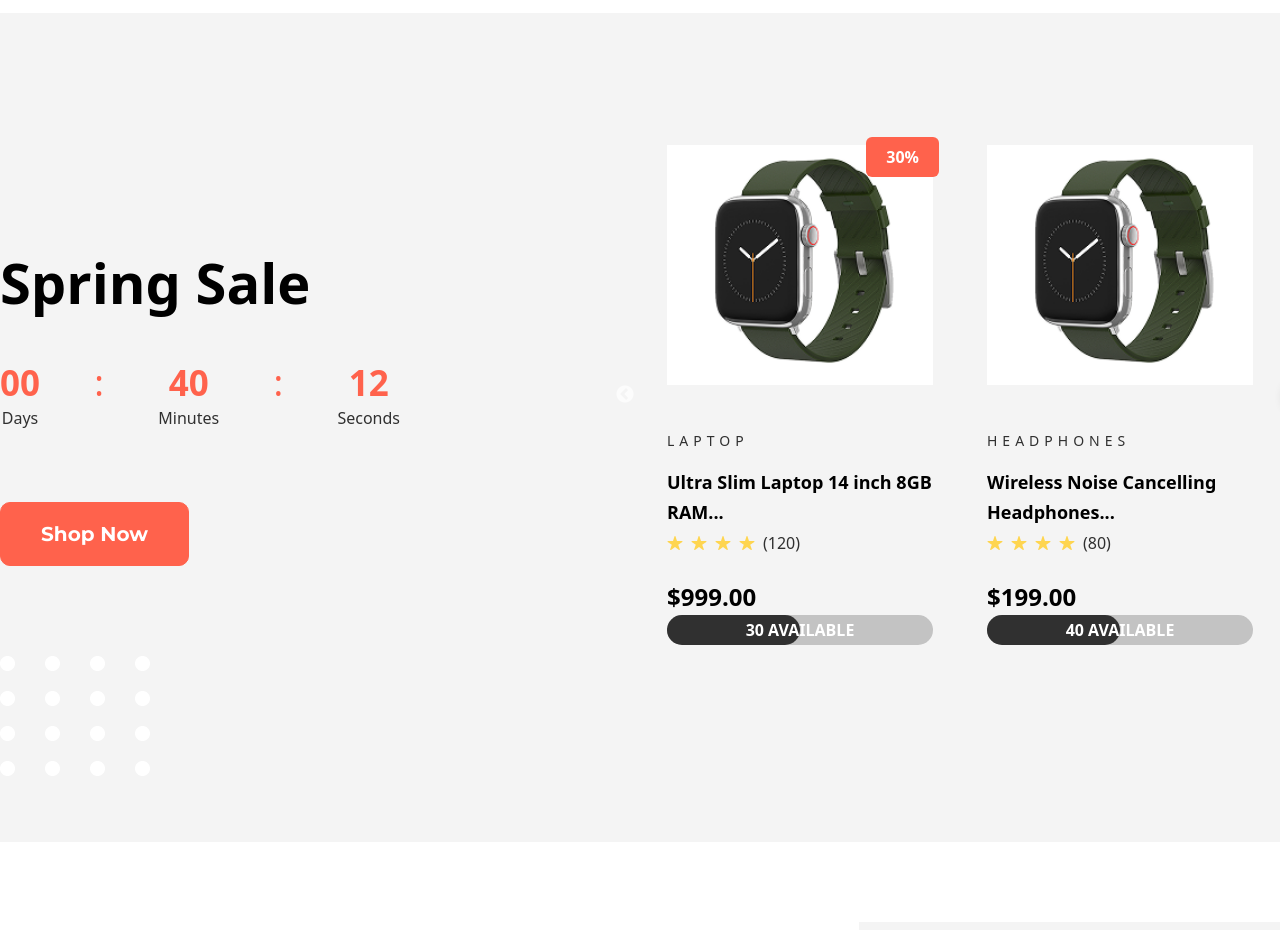
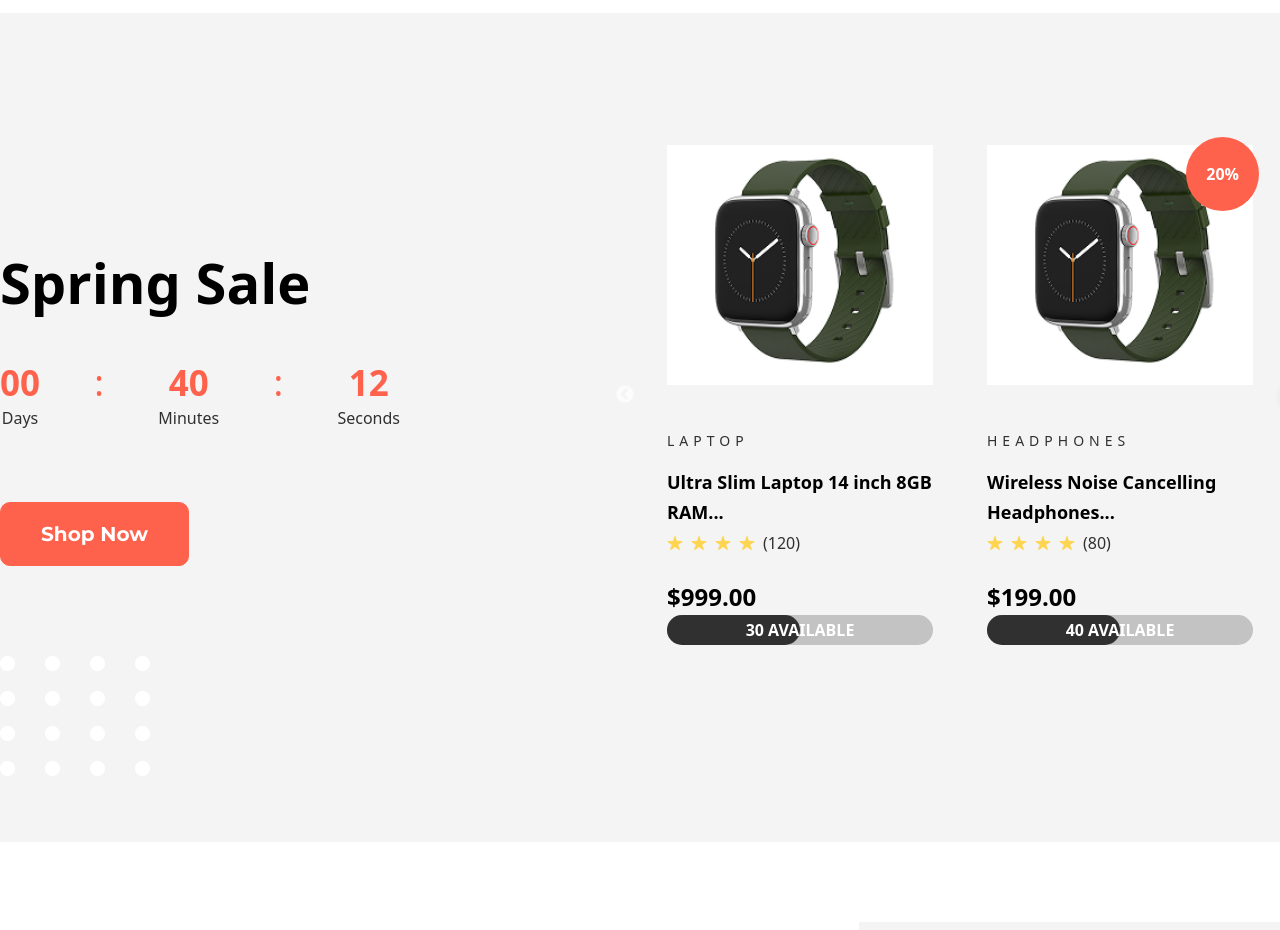
Before and after one commit to Githubshakil/eshop, a React (Vite) app: page / in a window 1280 px wide. Shown: the part 3120-4050 px from the top of the page. Built offline with nearby package versions, Linux system fonts and the light colour scheme.

Commit message:
update spring tag

```diff
--- a/src/components/commonlayout/ProductLayout.jsx
+++ b/src/components/commonlayout/ProductLayout.jsx
@@ -4,7 +4,7 @@ import { BsCart3 } from "react-icons/bs";
 import { IoIosHeartEmpty } from "react-icons/io";
 import { IoShareSocialOutline } from "react-icons/io5";
 
-const ProductLayout = ({percentTag, percentValue, category, title, rating, totalRating, price, border, bg, stock, stockAmount,image, delPrice,text}) => {
+const ProductLayout = ({percentTag,percentTagRound, percentValue, category, title, rating, totalRating, price, border, bg, stock, stockAmount,image, delPrice,text}) => {
     let [ratingValue, setRatingValue] = useState(new Array(+rating).fill(rating))
   return (
     <div style={{background:bg}} className=' mx-0.5 border border-transparent p-6 hover:border-[rgba(48,48,48,0.25)] duration-300  rounded-lg group '>
@@ -19,8 +19,10 @@ const ProductLayout = ({percentTag, percentValue, category, title, rating, total
             }
             {percentTag &&
             <div className='bg-[#ff624c] py-[8px] px-[20px] absolute -top-2  right-[-6px] rounded-md font-["Montserrat"] font-bold text-base text-white'>{percentValue}</div>
-
             }
+           {percentTagRound&&
+           <div className='bg-[#ff624c] py-[25px] px-[20px] absolute -top-2  right-[-6px] rounded-[50%] font-["Montserrat"] font-bold text-base text-white'>{percentValue}</div>
+           }
            <div className='flex items-center justify-center  gap-[18px] absolute bottom-[6px] left-[30px] scale-0 group-hover:scale-100 duration-300'>
             <div className='h-[50px] w-[50px] rounded-full bg-white border border-[#ff624c] flex items-center justify-center text-[25px] text-[#ff624c] hover:bg-[#ff624c] hover:text-white duration-300 cursor-pointer'>
                 <BsCart3 />
--- a/src/components/homePage/SpringSale.jsx
+++ b/src/components/homePage/SpringSale.jsx
@@ -88,10 +88,10 @@ return (
                     {/* right side */}
                     <div className="w-full lg:w-1/2 mt-10 lg:mt-0 flex flex-col">
                         <Slider {...settings}>
-                            <ProductLayout image={true} blankimg={false} percentValue="40%" percentTag={false} category="CAMERA" title="Mini Polaroid Camerafor Girls with Flash Li..." rating="3" totalRating="(60)" price="79.00" border={true} bg="transparent" stock={stock} stockAmount="70" />
-                            <ProductLayout image={true} blankimg={false} percentValue="50%" percentTag={true} category="TELEVISION" title="AG OLED65CXPUA 4K Smart OLED TV New ..." rating="5" totalRating="(200)" price="2,799.00" border={true} bg="transparent" stock={stock} stockAmount="50" />
-                            <ProductLayout image={true} blankimg={false} percentValue="30%" percentTag={true} category="LAPTOP" title="Ultra Slim Laptop 14 inch 8GB RAM..." rating="4" totalRating="(120)" price="999.00" border={true} bg="transparent" stock={stock} stockAmount="30" />
-                            <ProductLayout image={true} blankimg={false} percentValue="20%" percentTag={false} category="HEADPHONES" title="Wireless Noise Cancelling Headphones..." rating="4" totalRating="(80)" price="199.00" border={true} bg="transparent" stock={stock} stockAmount="40" />
+                            <ProductLayout image={true} blankimg={false} percentValue="40%" percentTag={false} percentTagRound={false} category="CAMERA" title="Mini Polaroid Camerafor Girls with Flash Li..." rating="3" totalRating="(60)" price="79.00" border={true} bg="transparent" stock={stock} stockAmount="70" />
+                            <ProductLayout image={true} blankimg={false} percentValue="50%" percentTag={false} percentTagRound={true} category="TELEVISION" title="AG OLED65CXPUA 4K Smart OLED TV New ..." rating="5" totalRating="(200)" price="2,799.00" border={true} bg="transparent" stock={stock} stockAmount="50" />
+                            <ProductLayout image={true} blankimg={false} percentValue="30%" percentTag={false} percentTagRound={false} category="LAPTOP" title="Ultra Slim Laptop 14 inch 8GB RAM..." rating="4" totalRating="(120)" price="999.00" border={true} bg="transparent" stock={stock} stockAmount="30" />
+                            <ProductLayout image={true} blankimg={false} percentValue="20%" percentTag={false} percentTagRound={true} category="HEADPHONES" title="Wireless Noise Cancelling Headphones..." rating="4" totalRating="(80)" price="199.00" border={true} bg="transparent" stock={stock} stockAmount="40" />
                         </Slider>
                     </div>
                 </div>
```
